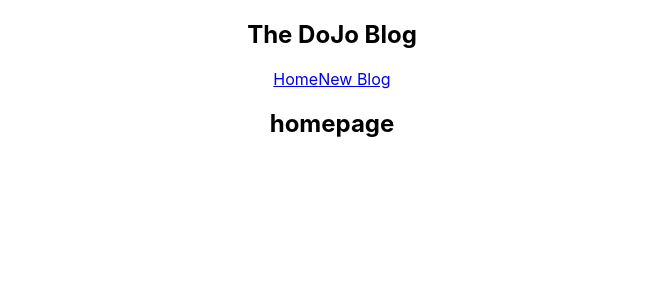
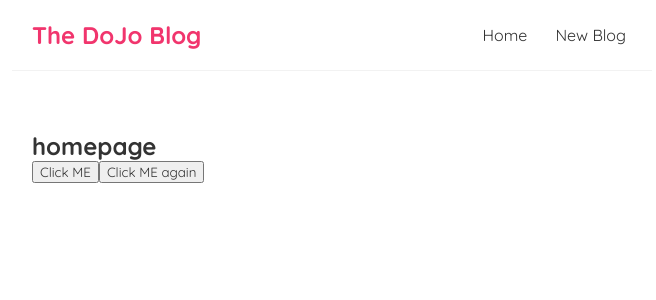
Before and after one commit to forks007/dojo-blog-react, a React (Create React App) app in the folder dojo-blog/: page / in a window 1280 px wide. Shown: the top 300 px of the page, without its empty margins (308-964 px from the left). Built offline with nearby package versions, Linux system fonts and the light colour scheme.

Commit message:
8th  tutorial

```diff
--- a/dojo-blog/src/App.css
+++ /dev/null
@@ -1,38 +0,0 @@
-.App {
-  text-align: center;
-}
-
-.App-logo {
-  height: 40vmin;
-  pointer-events: none;
-}
-
-@media (prefers-reduced-motion: no-preference) {
-  .App-logo {
-    animation: App-logo-spin infinite 20s linear;
-  }
-}
-
-.App-header {
-  background-color: #282c34;
-  min-height: 100vh;
-  display: flex;
-  flex-direction: column;
-  align-items: center;
-  justify-content: center;
-  font-size: calc(10px + 2vmin);
-  color: white;
-}
-
-.App-link {
-  color: #61dafb;
-}
-
-@keyframes App-logo-spin {
-  from {
-    transform: rotate(0deg);
-  }
-  to {
-    transform: rotate(360deg);
-  }
-}
--- a/dojo-blog/src/App.js
+++ b/dojo-blog/src/App.js
@@ -1,5 +1,5 @@
 
-import './App.css';
+
 import Navbar from './Navbar';
 import Home from './Home';
 
@@ -14,7 +14,7 @@
   return (
     <div className="App">
       <Navbar/>
-      <div className="cotent">
+      <div className="content">
         <Home/>
       </div>
     </div>
--- a/dojo-blog/src/Home.js
+++ b/dojo-blog/src/Home.js
@@ -1,7 +1,15 @@
 const Home = () => {
+    const handleClick = (e) => {
+        console.log("Hello Ninjas",e)
+    }
+    const handleClickAgain = (name,e) => {
+        console.log(`Hello ${name} ${e.target} `)
+    }
     return (
         <div className="home">
             <h2>homepage</h2>
+            <button onClick={handleClick}>Click ME</button>
+            <button onClick={(e)=>handleClickAgain("forks",e)}>Click ME again</button>
         </div>
      );
 }
--- a/dojo-blog/src/index.css
+++ b/dojo-blog/src/index.css
@@ -1,13 +1,35 @@
-body {
+@import url('https://fonts.googleapis.com/css2?family=Quicksand:wght@300;400;500;600;700&display=swap');
+
+/* base styles */
+* {
   margin: 0;
-  font-family: -apple-system, BlinkMacSystemFont, 'Segoe UI', 'Roboto', 'Oxygen',
-    'Ubuntu', 'Cantarell', 'Fira Sans', 'Droid Sans', 'Helvetica Neue',
-    sans-serif;
-  -webkit-font-smoothing: antialiased;
-  -moz-osx-font-smoothing: grayscale;
+  font-family: "Quicksand";
+  color: #333;
 }
-
-code {
-  font-family: source-code-pro, Menlo, Monaco, Consolas, 'Courier New',
-    monospace;
+.navbar {
+  padding: 20px;
+  display: flex;
+  align-items: center;
+  max-width: 600px;
+  margin: 0 auto;
+  border-bottom: 1px solid #f2f2f2;
 }
+.navbar h1 {
+  color: #f1356d;
+}
+.navbar .links {
+  margin-left: auto;
+}
+.navbar a {
+  margin-left: 16px;
+  text-decoration: none;
+  padding: 6px;
+}
+.navbar a:hover {
+  color: #f1356d;
+}
+.content {
+  max-width: 600px;
+  margin: 40px auto;
+  padding: 20px;
+}
```
